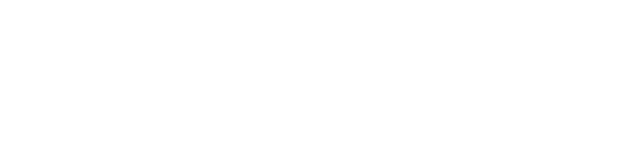
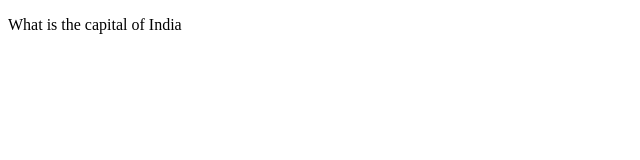
Before and after one commit to acciojob/trivia-VipulTrimbake610, a website: page main.html in a window 1280 px wide. Shown: the whole page, without its empty margins (0-640 px from the left). Drawn offline with Linux system fonts and the light colour scheme.

Commit message:
created a submission

```diff
--- a/main.html
+++ b/main.html
@@ -8,6 +8,7 @@
 
 <body>
 	<!-- the entire body must be written by student -->
+	<p>What is the capital of India</p>
     <script type="text/javascript" src="./script.js">
 </script>
 
```
